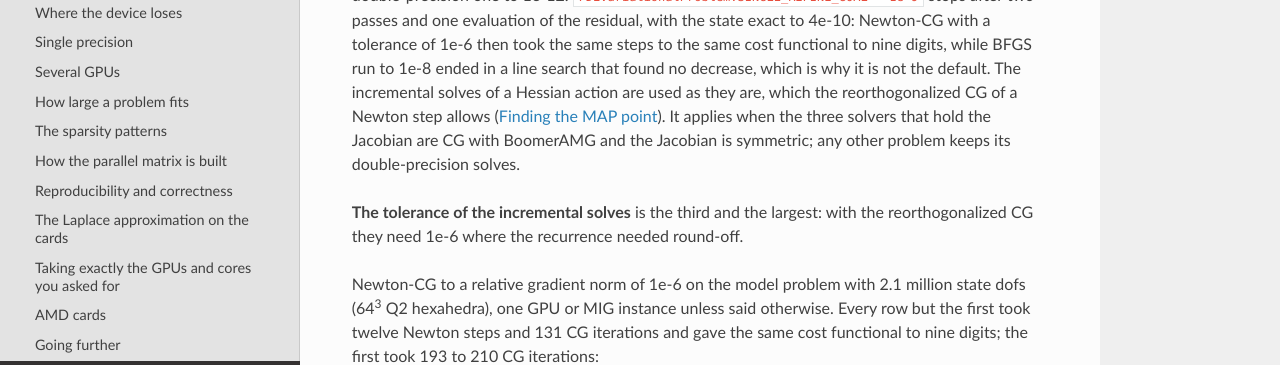
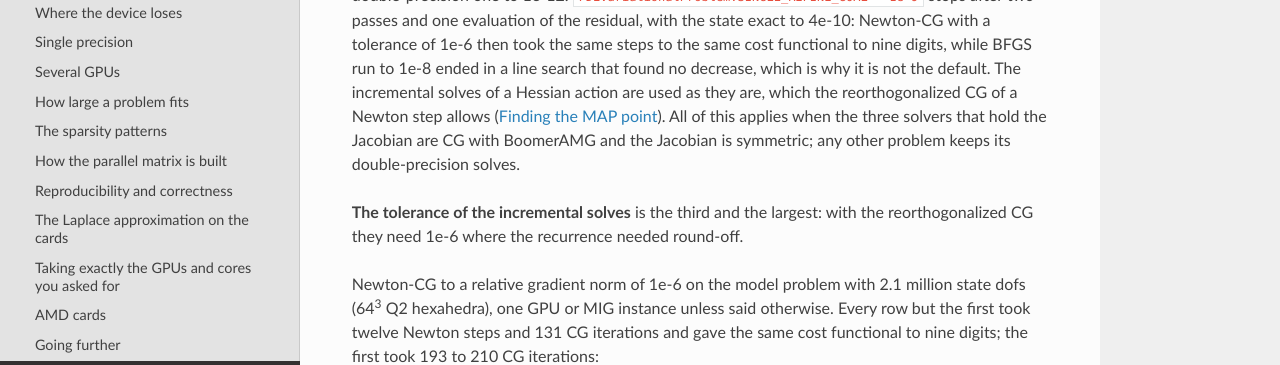
Before and after one commit to hIPPyMFEM/hippymfem, a Sphinx documentation site: the page built from docs/source/guide/gpu.rst, in a window 1280 px wide and 900 px high, scrolled down 8299 px. Shown: the part 151-516 px from the top of the window. Built offline with Sphinx 7.4.7 and the Read the Docs theme 3.1.0, drawn with Linux system fonts in a browser that asks for light colours; pages that are not in the unit, such as notebooks, are missing from menus.

```diff
--- a/docs/source/guide/gpu.rst
+++ b/docs/source/guide/gpu.rst
@@ -414,10 +414,10 @@ stops after two passes and one evaluation of the residual, with the state exact
 4e-10: Newton-CG with a tolerance of 1e-6 then took the same steps to the same cost
 functional to nine digits, while BFGS run to 1e-8 ended in a line search that found no
 decrease, which is why it is not the default.  The incremental solves of a Hessian
-action are used as they are, which the
-reorthogonalized CG of a Newton step allows (:doc:`optimization`).  It applies when the
-three solvers that hold the Jacobian are CG with BoomerAMG and the Jacobian is
-symmetric; any other problem keeps its double-precision solves.
+action are used as they are, which the reorthogonalized CG of a Newton step allows
+(:doc:`optimization`).  All of this applies when the three solvers that hold the
+Jacobian are CG with BoomerAMG and the Jacobian is symmetric; any other problem keeps
+its double-precision solves.
 
 **The tolerance of the incremental solves** is the third and the largest: with the
 reorthogonalized CG they need 1e-6 where the recurrence needed round-off.
--- a/docs/source/guide/install.rst
+++ b/docs/source/guide/install.rst
@@ -91,11 +91,12 @@ for a host build PyMFEM has to be built from a checkout that is kept.  The HIP b
 ``tools/build_pymfem_hip.sh`` configures its hypre without CMake and is not supported.
 ``MODULES="gcc/12.3.0 openmpi/4.1.8"`` makes the script load the modules itself, and
 ``JOBS`` (default 12) sets the parallel build, which takes about three minutes with
-twelve.  The script stops if the new library links another MPI than the installed one,
+twelve for a CUDA build and half a minute for a host build.  The script stops if the new library links another MPI than the installed one,
 since it would not load next to it.  Into the output directory it writes
 ``libHYPRE_single.so``; ``libHYPRE_single.json``, the offsets of the few fields of
 hypre's structures that the library reads, taken from this build's own headers (keep it
-next to the ``.so``); the CMake tree ``build/``; and ``configure.log`` and ``build.log``.
+next to the ``.so``); and the build itself (``build/``, ``initial_cache.cmake``,
+``hypre_offsets``, ``configure.log``, ``build.log``).
 It has been built and used with CUDA builds for H100, L40S and RTX PRO 6000 Blackwell
 cards and with a host build.
 
```
Also changed, not shown: INSTALL.md (+5 -4 lines).
